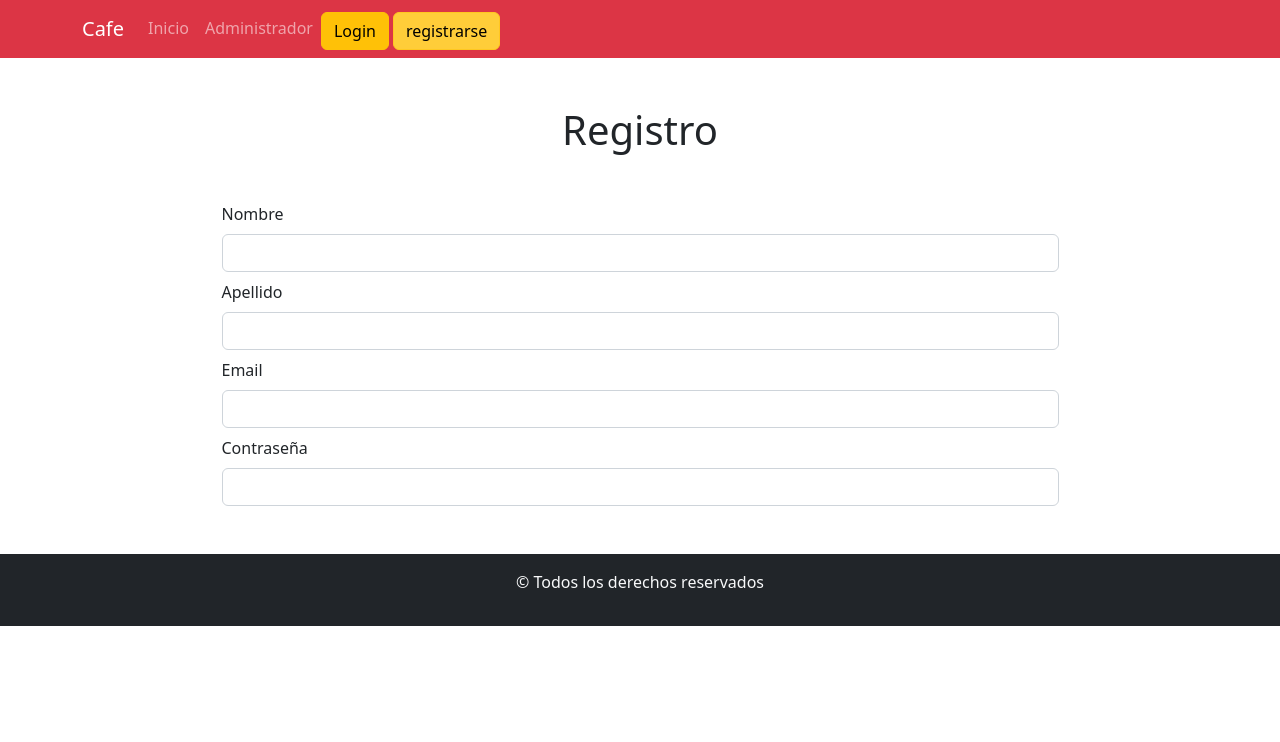
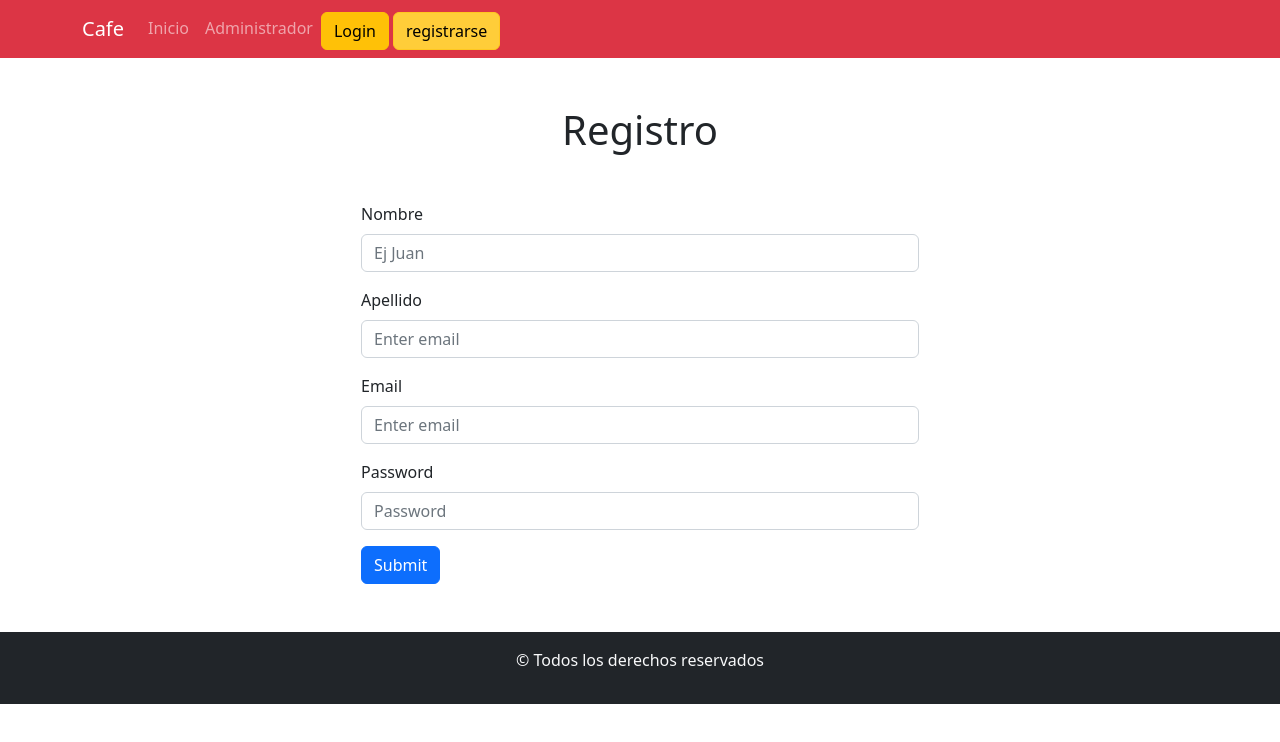
Before and after one commit to javieruncos/cafeFrontend-comision8i, a React (Create React App) app: page /registrarse in a window 1280 px wide. Shown: the top 742 px of the page. Built offline with nearby package versions, Linux system fonts and the light colour scheme.

Commit message:
agregamos las validaciones al login y al registro

```diff
--- a/src/components/views/productos/Login.jsx
+++ b/src/components/views/productos/Login.jsx
@@ -52,9 +52,6 @@ const Login = () => {
              {errors.password?.message}
             </Form.Text>
           </Form.Group>
-          <Form.Group className="mb-3" controlId="formBasicCheckbox">
-
-          </Form.Group>
           <Button variant="primary" type="submit">
             Submit
           </Button>
--- a/src/components/views/productos/Registrarse.jsx
+++ b/src/components/views/productos/Registrarse.jsx
@@ -1,23 +1,109 @@
-import { Container } from "react-bootstrap";
-
+import { Container,Form,Button } from "react-bootstrap";
+import { useForm } from "react-hook-form";
 
 const Registrarse = () => {
+  const {
+    register,
+    handleSubmit,
+    formState: { errors },
+  } = useForm();
+
+  const onSubmit = (data) => {
+    console.log(data);
+  };
+
   return (
     <Container>
       <div className="text-center my-5">
         <h1>Registro</h1>
       </div>
-            <div className="w-75 mx-auto mb-5">
-                <form>
-                    <label>Nombre</label>
-                    <input type="text"  className="form-control my-2" />
-                    <label>Apellido</label>
-                    <input type="email"  className="form-control my-2"/>
-                    <label>Email</label>
-                    <input type="text" className="form-control my-2" />
-                    <label>Contraseña</label>
-                    <input type="password" className="form-control my-2" />
-                </form>
+      <div className="w-50 mx-auto mb-5">
+        <Form onSubmit={handleSubmit(onSubmit)}>
+          <Form.Group className="mb-3" >
+            <Form.Label>Nombre</Form.Label>
+            <Form.Control
+            type="text"
+            placeholder="Ej Juan "
+            {...register("nombreUsuario",{
+                required:"Este campo es obligatorio",
+                minLength:{
+                    value:3,
+                    message:"el numero minimo de caracteres es de 3"
+                },
+                maxLength:{
+                    value:100,
+                    message:"el numero maximo de caracteres es de 100"
+                }
+            })}
+            />
+            <Form.Text className="text-danger">
+             {errors.nombreUsuario?.message}
+            </Form.Text>
+          </Form.Group>
+          <Form.Group className="mb-3" >
+            <Form.Label>Apellido</Form.Label>
+            <Form.Control
+            type="text"
+            placeholder="Enter email"
+            {...register("Apellido",{
+                required:"Este campo es obligatorio",
+                minLength:{
+                    value:3,
+                    message:"El numero minimo de caracteres es de 3"
+                },
+                maxLength:{
+                    value:100,
+                    message:"El numero maximo de caracteres es de 100"
+                }
+            })}
+            />
+            <Form.Text className="text-danger">
+             {errors.Apellido?.message}
+            </Form.Text>
+          </Form.Group>
+          <Form.Group className="mb-3" >
+            <Form.Label>Email</Form.Label>
+            <Form.Control
+            type="email"
+             placeholder="Enter email"
+             {...register("Email",{
+                required:"Este campo es obligatorio",
+                pattern:{
+                value:/^[^@]+@[^@]+\.[a-zA-Z]{2,}$/,
+                message:"Debe ingresar un email valido"
+            }
+             })}
+             />
+            <Form.Text className="text-danger">
+             {errors.Email?.message}
+            </Form.Text>
+          </Form.Group>
+
+          <Form.Group className="mb-3" controlId="formBasicPassword">
+            <Form.Label>Password</Form.Label>
+            <Form.Control
+            type="password"
+            placeholder="Password"
+            {...register("contraseña",{
+                required:"Este campo es obligatorio",
+                minLength:{
+                    value:14,
+                    message:"El numero minimo de caracteres es de 14"
+                },
+                maxLength:{
+                    value:50,
+                    message:"El numero maximo de caracteres es de 50"
+                }
+            })}
+            />
+             <Form.Text className="text-danger">
+             {errors.contraseña?.message}
+            </Form.Text>
+          </Form.Group>
+          <Button variant="primary" type="submit">
+            Submit
+          </Button>
+        </Form>
       </div>
     </Container>
   );
```
Lines whose indentation alone changed are shown as unchanged.
